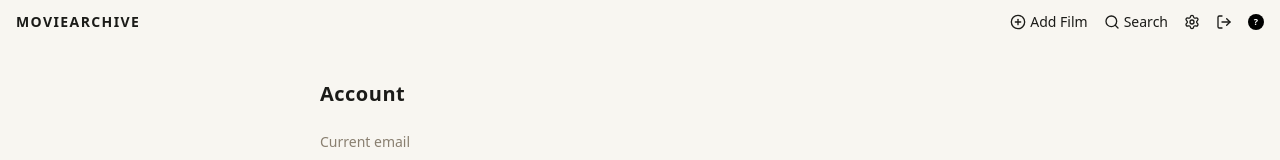
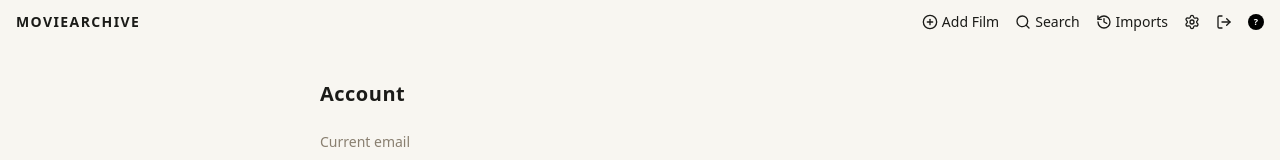
Before and after one commit to simon-reich/movie-archive, a Nuxt app in the folder frontend/: page /settings in a window 1280 px wide. Shown: the top 160 px of the page. Built offline with nearby package versions, Linux system fonts and the light colour scheme; no server answers.

Commit message:
feat(11-05): add Imports nav entry to AppNav
- New NuxtLink to="/imports" (lucide History icon, label "Imports") added
  to both the desktop link row (after Search) and the mobile drawer link
  list (same position, same active-class/@click pattern as the other
  drawer links)

```diff
--- a/frontend/components/AppNav.vue
+++ b/frontend/components/AppNav.vue
@@ -1,5 +1,5 @@
 <script setup lang="ts">
-import { Search, Settings, LogOut, Menu, X, PlusCircle } from 'lucide-vue-next'
+import { Search, Settings, LogOut, Menu, X, PlusCircle, History } from 'lucide-vue-next'
 
 const props = defineProps<{ overlay?: boolean }>()
 
@@ -40,6 +40,10 @@ const drawerOpen = ref(false)
         <NuxtLink to="/search" :class="['text-sm font-medium flex items-center gap-1', textClass]">
           <Search class="w-4 h-4" />
           Search
+        </NuxtLink>
+        <NuxtLink to="/imports" :class="['text-sm font-medium flex items-center gap-1', textClass]">
+          <History class="w-4 h-4" />
+          Imports
         </NuxtLink>
         <NuxtLink to="/settings" :class="textClass" title="Settings">
           <Settings class="w-4 h-4" />
@@ -117,6 +121,16 @@ const drawerOpen = ref(false)
       </NuxtLink>
 
       <NuxtLink
+        to="/imports"
+        class="text-sm font-medium tracking-widest uppercase text-foreground hover:text-primary flex items-center gap-2"
+        active-class="text-primary"
+        @click="drawerOpen = false"
+      >
+        <History class="w-4 h-4" />
+        Imports
+      </NuxtLink>
+
+      <NuxtLink
         to="/settings"
         class="text-sm font-medium tracking-widest uppercase text-foreground hover:text-primary flex items-center gap-2"
         active-class="text-primary"
```
